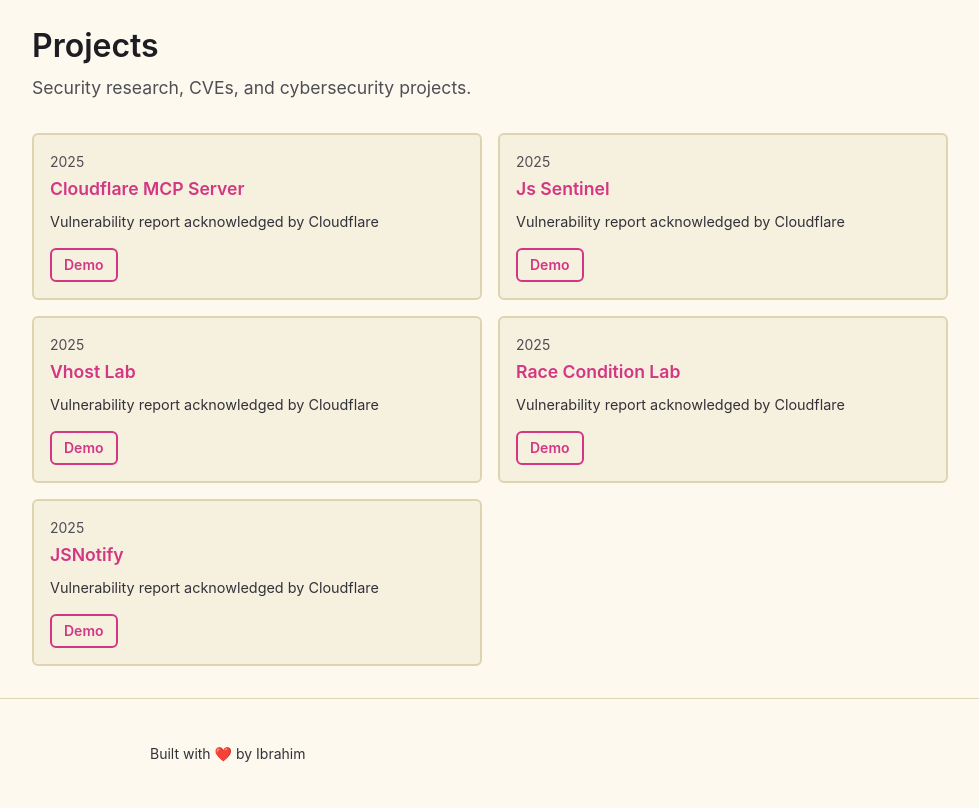
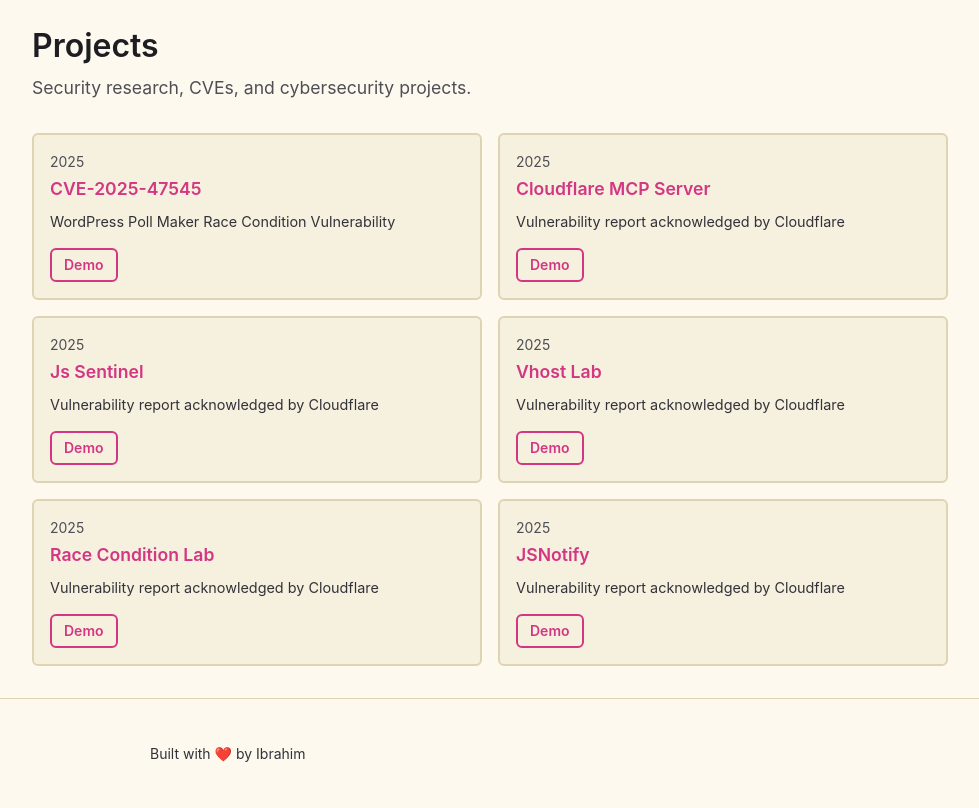
Before and after one commit to Ibrahim-sec/Ibrahim-sec.github.io, a Gatsby site: page / in a window 1280 px wide. Shown: the part 1081-1889 px from the top of the page, without its empty margins (292-1271 px from the left). Built offline with nearby package versions, Linux system fonts and the light colour scheme; Gatsby itself is replaced by a stand-in of ours; some packages are replaced by stand-ins of ours; a web font is replaced by a local one.

Commit message:
Update projectsList.js

```diff
--- a/src/data/projectsList.js
+++ b/src/data/projectsList.js
@@ -1,4 +1,12 @@
 export const projectsList = [
+  {
+    name: 'CVE-2025-47545',
+    date: '2025',
+    slug: 'cve-2025-47545',
+    tagline: 'WordPress Poll Maker Race Condition Vulnerability',
+    url: 'https://cve.mitre.org/cgi-bin/cvename.cgi?name=CVE-2025-47545',
+    highlight: true,
+  },
   {
     name: 'Cloudflare MCP Server',
     date: '2025',
```
